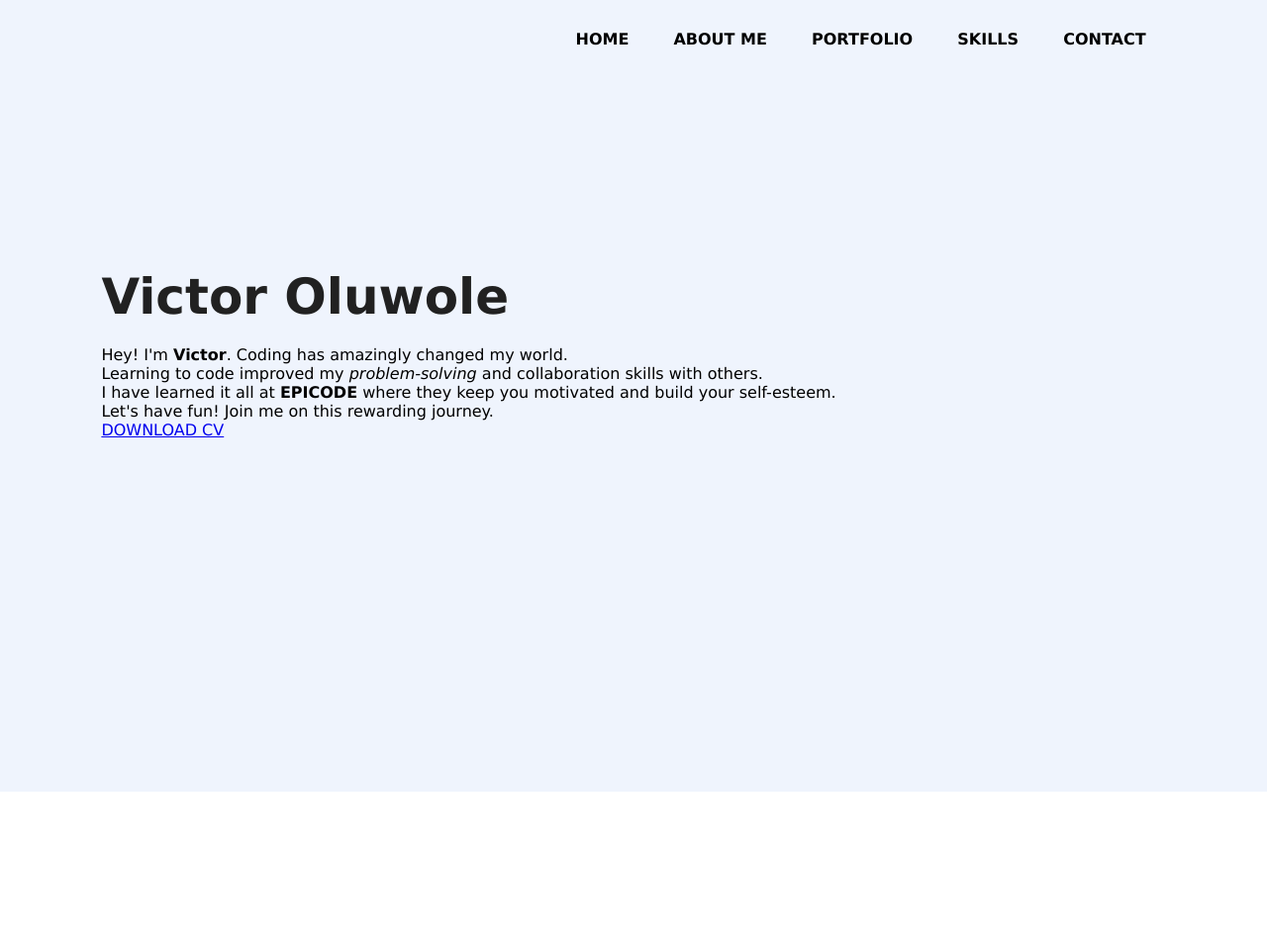
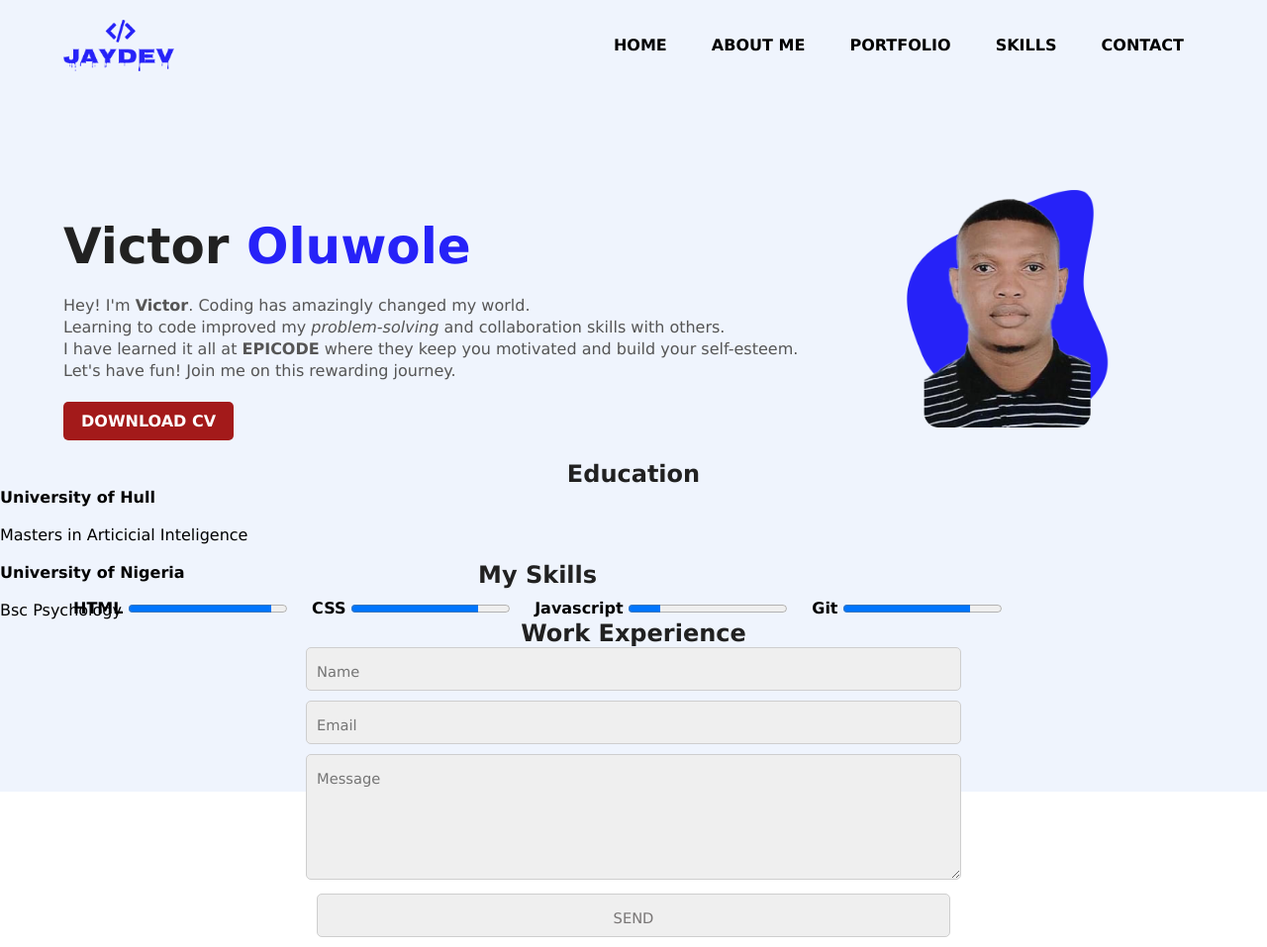
Before and after one commit to codewithjhey/EPICODE-U1-D5-HW, a plain HTML site: page index.html in a window 1280 px wide. Shown: the whole page at 99% size. Before the commit the page ends 800 px from the top, so only its background shows below. Drawn offline with Linux system fonts and the light colour scheme.

Commit message:
Education details update

```diff
--- a/index.html
+++ b/index.html
@@ -10,7 +10,7 @@
   <body>
     <div id="main">
       <nav>
-        <img src="" alt="" class="logo" />
+        <img src="./Frame 1.png" alt="Jaylogo" class="logo" />
         <ul>
           <li><a href="#">HOME</a></li>
           <li><a href="#">ABOUT ME</a></li>
@@ -32,6 +32,56 @@
         </p>
         <a href="#"> DOWNLOAD CV</a>
       </div>
+      <div class="images">
+        <img src="./Vector.png" class="blue" alt="blue behind" />
+        <img src="./pic.png" class="boy" alt="picme" />
+      </div>
+      <div class="session" id="skill">
+        <h2><span class="span1">My Skills</span></h2>
+        <ul>
+          <li>
+            HTML
+            <progress min="0" max="100" value="90"></progress>
+          </li>
+          <li>
+            CSS
+            <progress min="0" max="100" value="80"></progress>
+          </li>
+          <li>
+            Javascript
+            <progress min="0" max="100" value="20"></progress>
+          </li>
+          <li>
+            Git
+            <progress min="0" max="100" value="80"></progress>
+          </li>
+        </ul>
+      </div>
+      <div class="session" id="Edu">
+        <h2><span class="span1">Education</span></h2>
+        <ul>
+          <li>
+            <h4>University of Hull</h4>
+            <br />
+            Masters in Articicial Inteligence
+          </li>
+          <br />
+          <li>
+            <h4>University of Nigeria</h4>
+            <br />
+            Bsc Psychology
+          </li>
+        </ul>
+      </div>
+      <div class="session" id="work">
+        <h2><span class="span1"> Work Experience</span></h2>
+      </div>
+      <form>
+        <input name="name" placeholder="Name" type="text" required /><br />
+        <input name="email" placeholder="Email" type="email" required /><br />
+        <textarea name="message" placeholder="Message" required></textarea>
+        <input type="submit" value="SEND" class="submit" />
+      </form>
     </div>
   </body>
 </html>
--- a/style.css
+++ b/style.css
@@ -13,11 +13,16 @@
 
 nav {
   display: flex;
-  width: 84%;
+  width: 90%;
   margin: auto;
   padding: 20px 0;
   align-items: center;
   justify-content: space-between;
+}
+
+nav .logo {
+  width: 7em;
+  margin-left: 0;
 }
 
 nav ul li {
@@ -37,8 +42,8 @@ nav ul li a:hover {
 }
 
 .about {
-  margin-left: 8%;
-  margin-top: 15%;
+  margin-left: 5%;
+  margin-top: 10%;
 }
 
 .about h1 {
@@ -46,3 +51,92 @@ nav ul li a:hover {
   color: #212121;
   margin-bottom: 20px;
 }
+
+span {
+  color: #2622f8;
+}
+
+.about p {
+  color: #555;
+  line-height: 22px;
+}
+
+.about a {
+  background: rgb(163, 26, 26);
+  padding: 10px 18px;
+  text-decoration: none;
+  font-weight: bold;
+  color: #fff;
+  display: inline-block;
+  margin: 20px 0;
+  border-radius: 5px;
+}
+
+.images {
+  width: 40%;
+  height: 30%;
+  position: absolute;
+  bottom: 0;
+  right: 160px;
+  top: 12em;
+}
+
+.images img {
+  height: 100%;
+  position: absolute;
+  left: 80%;
+  bottom: 0;
+  transform: translateX(-50%);
+  transition: bottom 1s, left 1s;
+}
+
+.images:hover .blue {
+  bottom: 40px;
+}
+
+.images:hover .boy {
+  left: 45%;
+}
+
+#skill {
+  position: absolute;
+  margin-top: 1em;
+  display: inline-block;
+  margin-left: 5%;
+  margin-top: 8%;
+}
+
+#skill ul li {
+  display: inline-block;
+  font-weight: bold;
+  margin: 10px 10px;
+}
+
+.span1 {
+  color: #212121;
+}
+
+.session h2 {
+  text-align: center;
+}
+
+form {
+  text-align: center;
+  margin-top: 0;
+}
+textarea {
+  height: 100px;
+}
+
+input,
+textarea {
+  margin-bottom: 10px;
+  font-size: 11pt;
+  padding: 15px 10px 10px;
+  border: 1px solid #cecece;
+  background-color: #efefef;
+  color: #787575;
+  border-radius: 5px;
+  width: 50%;
+  outline: none;
+}
```
Also changed, not shown: pic.png (renamed from unnamed-9 1.png).
